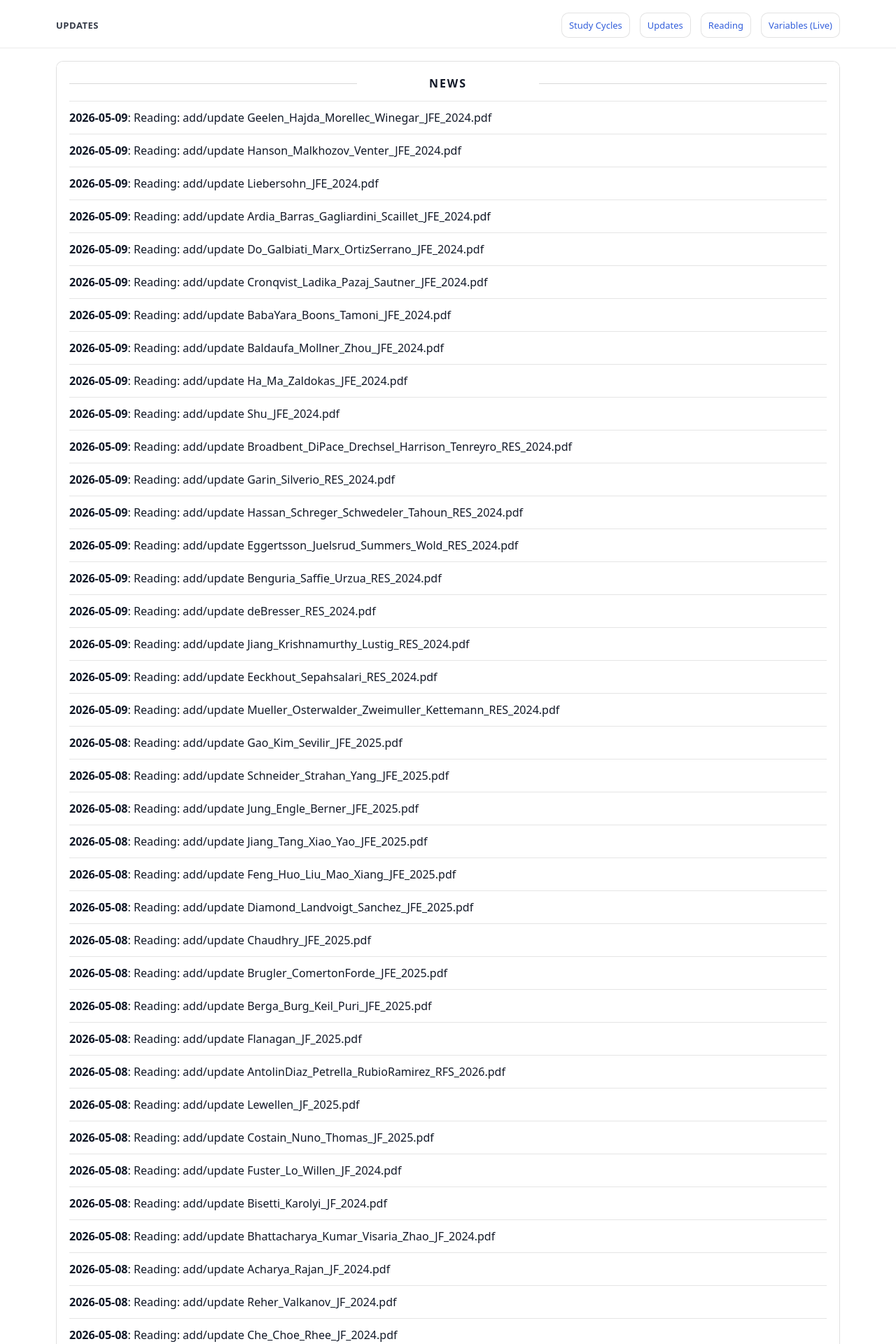
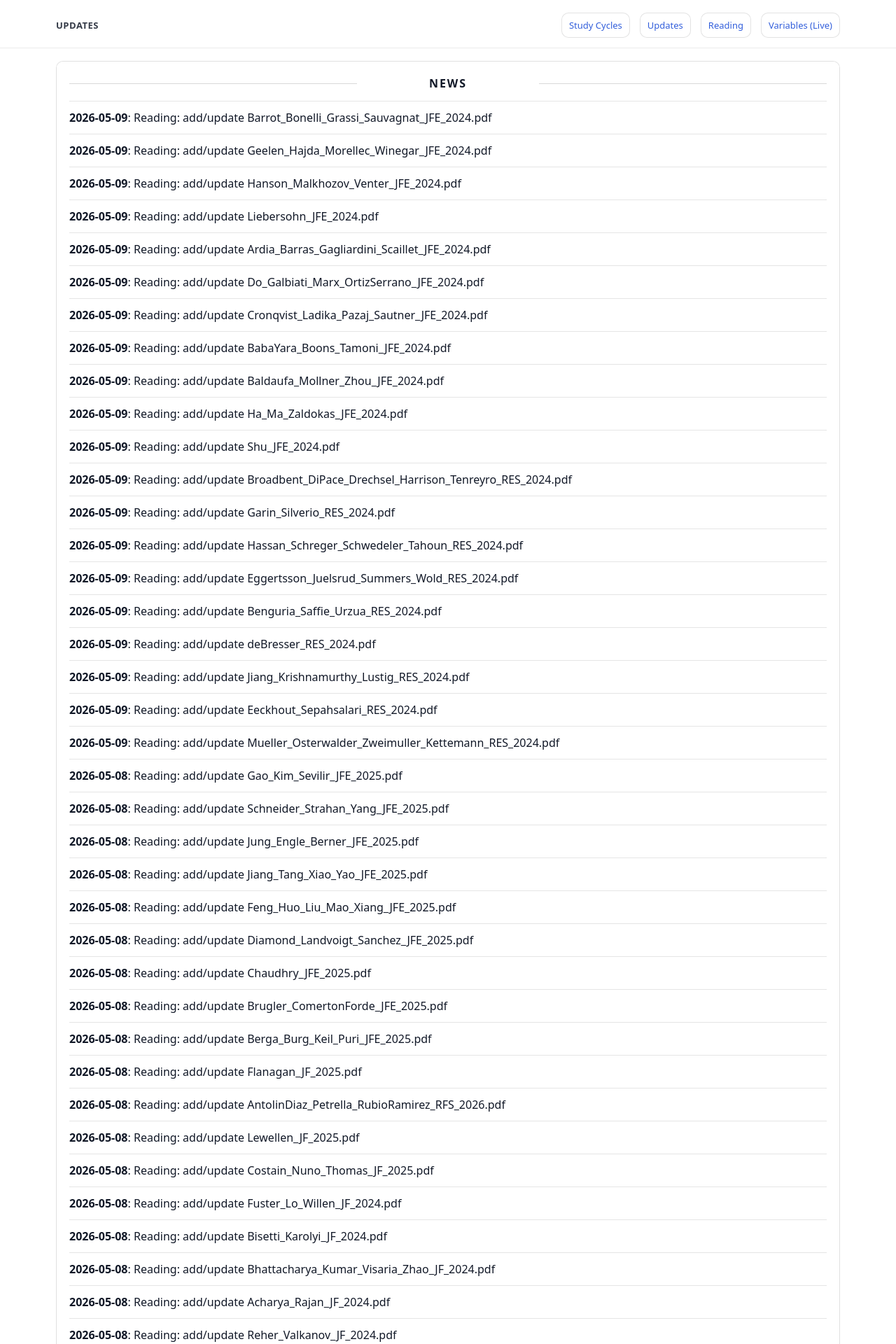
Before and after one commit to yaxinzn/study-archive, a Jekyll site: the page built from updates/index.md, in a window 1280 px wide. Shown: the top 1920 px of the page at 70% size. Built offline with Jekyll 4.4.1, drawn with Linux system fonts in a browser that asks for light colours; some of the changed text lies outside the part shown.

Commit message:
chore: update NEWS feed

```diff
--- a/_data/news.yml
+++ b/_data/news.yml
@@ -1,4 +1,7 @@
 # Auto-generated update history (sorted newest -> oldest). Do not edit manually.
+- ts: "1778318356"
+  date: "2026-05-09"
+  title: "Reading: add/update Barrot_Bonelli_Grassi_Sauvagnat_JFE_2024.pdf"
 - ts: "1778318132"
   date: "2026-05-09"
   title: "Reading: add/update Geelen_Hajda_Morellec_Winegar_JFE_2024.pdf"
```
